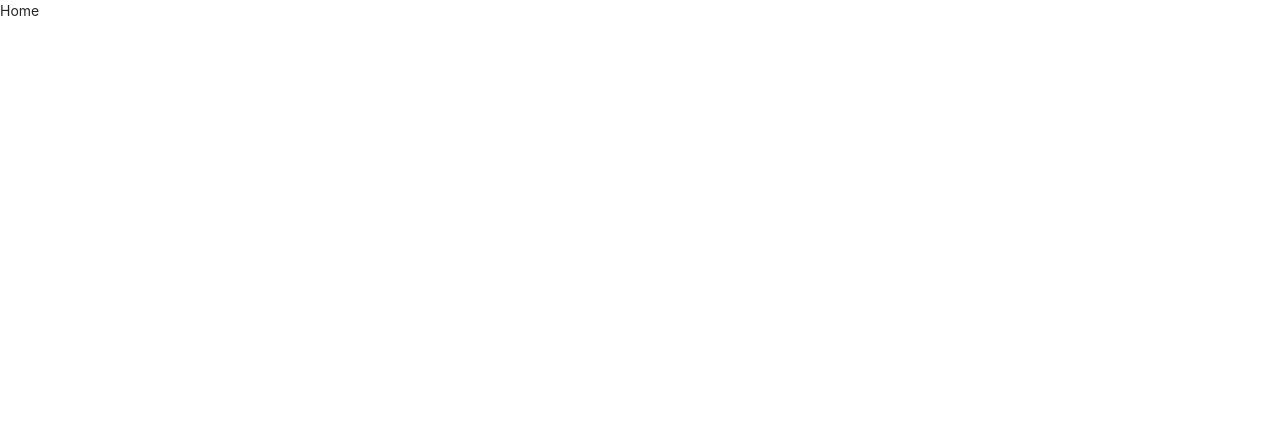
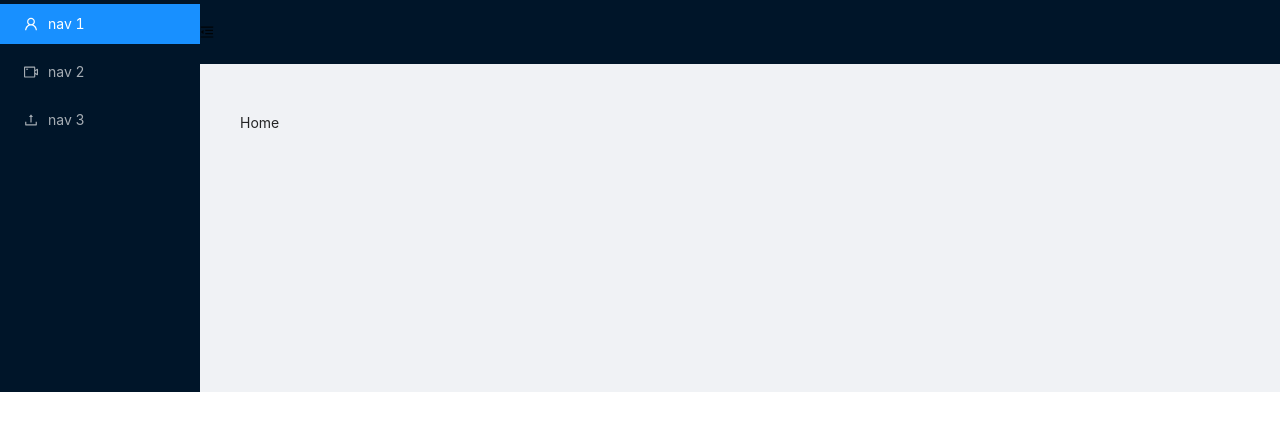
Before and after one commit to khizerdev/pos, a React (Create React App) app: page /home in a window 1280 px wide. Shown: the top 430 px of the page. Built offline with nearby package versions, Linux system fonts and the light colour scheme.

Commit message:
Layout Added

```diff
--- a/src/App.js
+++ b/src/App.js
@@ -8,17 +8,70 @@
 } from "react-router-dom";
 import Home from './pages/Home';
 import Product from './pages/Product';
+import { Layout, Menu } from 'antd';
+import {
+  MenuUnfoldOutlined,
+  MenuFoldOutlined,
+  UserOutlined,
+  VideoCameraOutlined,
+  UploadOutlined,
+} from '@ant-design/icons';
+import React, { useState } from 'react';
 // import your route components too
 
 function App() {
+
+  const [collapsed, setCollapsed] = useState(false)
+
+  const { Header, Sider, Content } = Layout;
+
+  const toggle = () => {
+    setCollapsed(!collapsed)
+  }
+
   return (
     <>
+      <Layout>
+        <Sider trigger={null} collapsible collapsed={collapsed}>
+          <div className="logo" />
+          <Menu theme="dark" mode="inline" defaultSelectedKeys={['1']}>
+            <Menu.Item key="1" icon={<UserOutlined />}>
+              nav 1
+            </Menu.Item>
+            <Menu.Item key="2" icon={<VideoCameraOutlined />}>
+              nav 2
+            </Menu.Item>
+            <Menu.Item key="3" icon={<UploadOutlined />}>
+              nav 3
+            </Menu.Item>
+          </Menu>
+        </Sider>
+        <Layout className="site-layout">
+          <Header className="site-layout-background" style={{ padding: 0 }}>
+            {React.createElement(collapsed ? MenuUnfoldOutlined : MenuFoldOutlined, {
+              className: 'trigger',
+              onClick: toggle,
+            })}
+          </Header>
+          <Content
+            className="site-layout-background"
+            style={{
+              margin: '24px 16px',
+              padding: 24,
+              minHeight: 280,
+            }}
+          >
              <BrowserRouter>
               <Routes>
                 <Route path="/home" element={<Home />}/>
                 <Route path="/products" element={<Product />}/>
               </Routes>
             </BrowserRouter>
+
+          </Content>
+        </Layout>
+      </Layout>
+
     </>
   );
 }
--- /dev/null
+++ b/src/resources/Layout.css
@@ -0,0 +1,21 @@
+#components-layout-demo-custom-trigger .trigger {
+    padding: 0 24px;
+    font-size: 18px;
+    line-height: 64px;
+    cursor: pointer;
+    transition: color 0.3s;
+  }
+
+  #components-layout-demo-custom-trigger .trigger:hover {
+    color: #1890ff;
+  }
+
+  #components-layout-demo-custom-trigger .logo {
+    height: 32px;
+    margin: 16px;
+    background: rgba(255, 255, 255, 0.3);
+  }
+
+  .site-layout .site-layout-background {
+    background: #fff;
+  }
```
Lines whose indentation alone changed are shown as unchanged.
